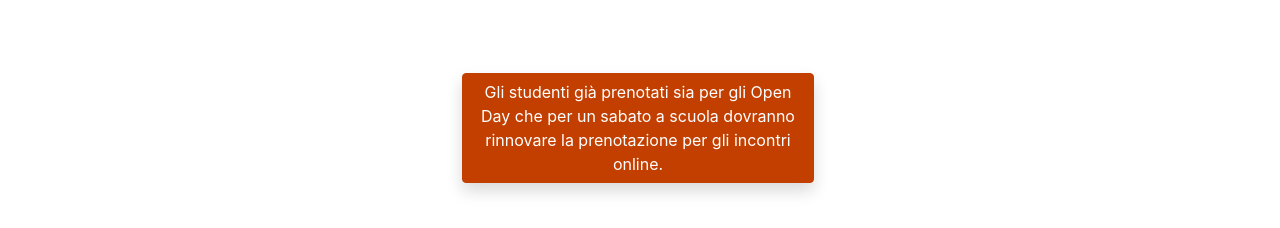
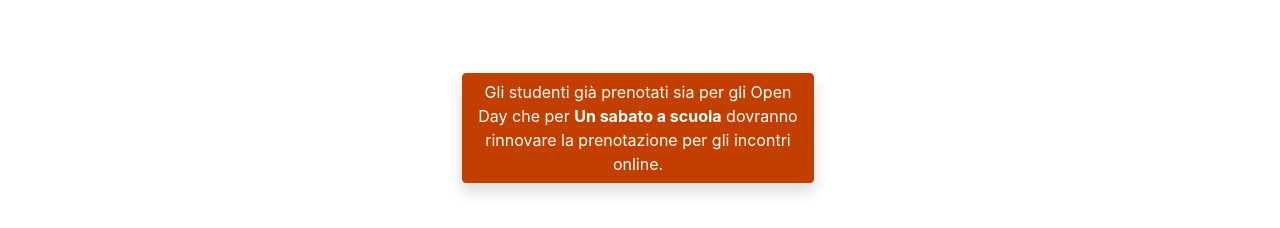
Before and after one commit to PiervitoCreanza/orientamento.liceodegiorgi.edu.it, a Jekyll site: the page built from incontri.html, in a window 1280 px wide and 900 px high, scrolled down 3511 px. Shown: the part 669-897 px from the top of the window. Built offline with Jekyll 4.4.1, drawn with Linux system fonts in a browser that asks for light colours.

```diff
--- a/_data/incontri.json
+++ b/_data/incontri.json
@@ -157,7 +157,7 @@
 					"mese": "",
 					"orario": "",
 					"url": "",
-					"pulsante": "Gli studenti già prenotati sia per gli Open Day che per un sabato a scuola dovranno rinnovare la prenotazione per gli incontri online. "
+					"pulsante": "Gli studenti già prenotati sia per gli Open Day che per <b> Un sabato a scuola</b> dovranno rinnovare la prenotazione per gli incontri online. "
 				}
 			]
 		}
```
